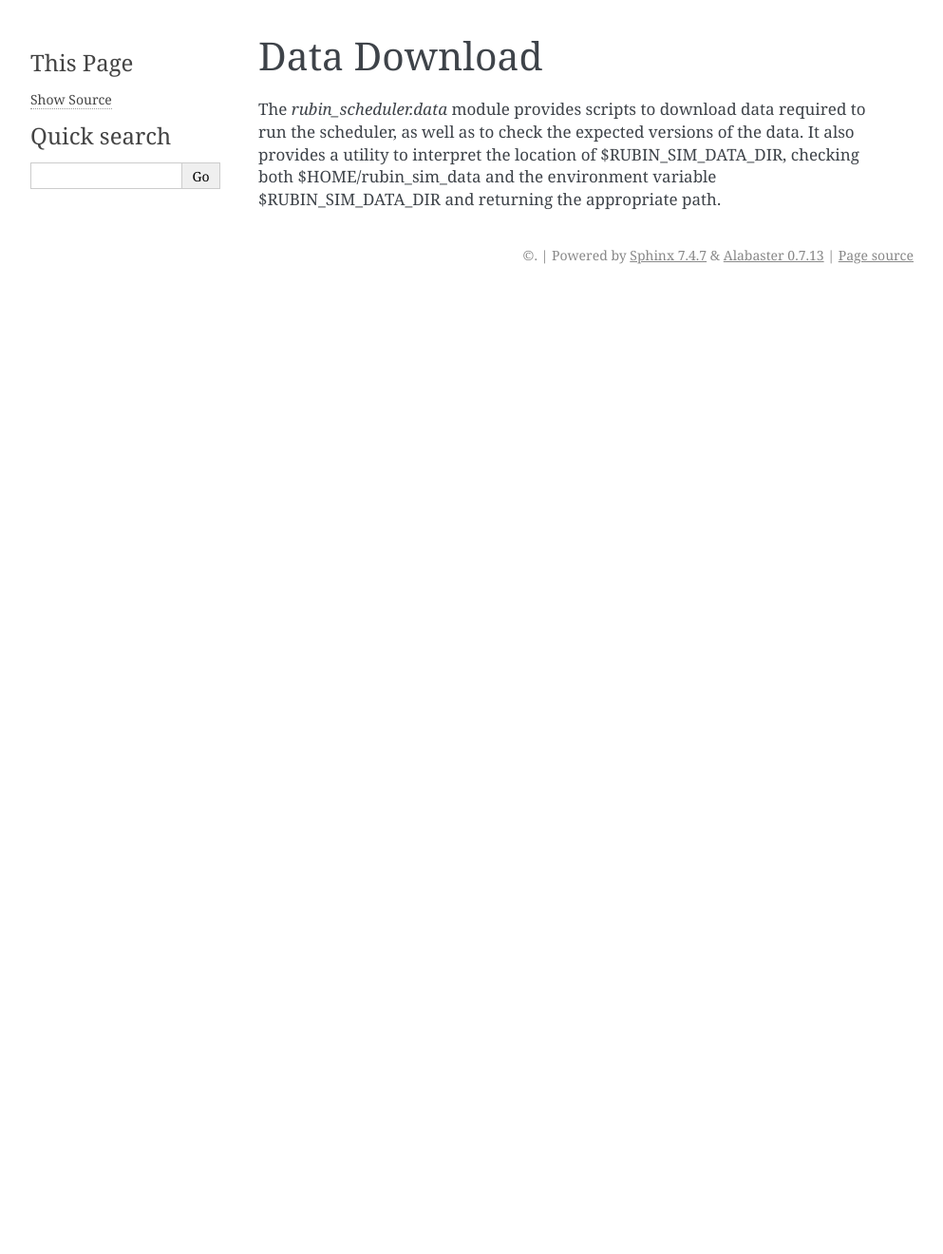
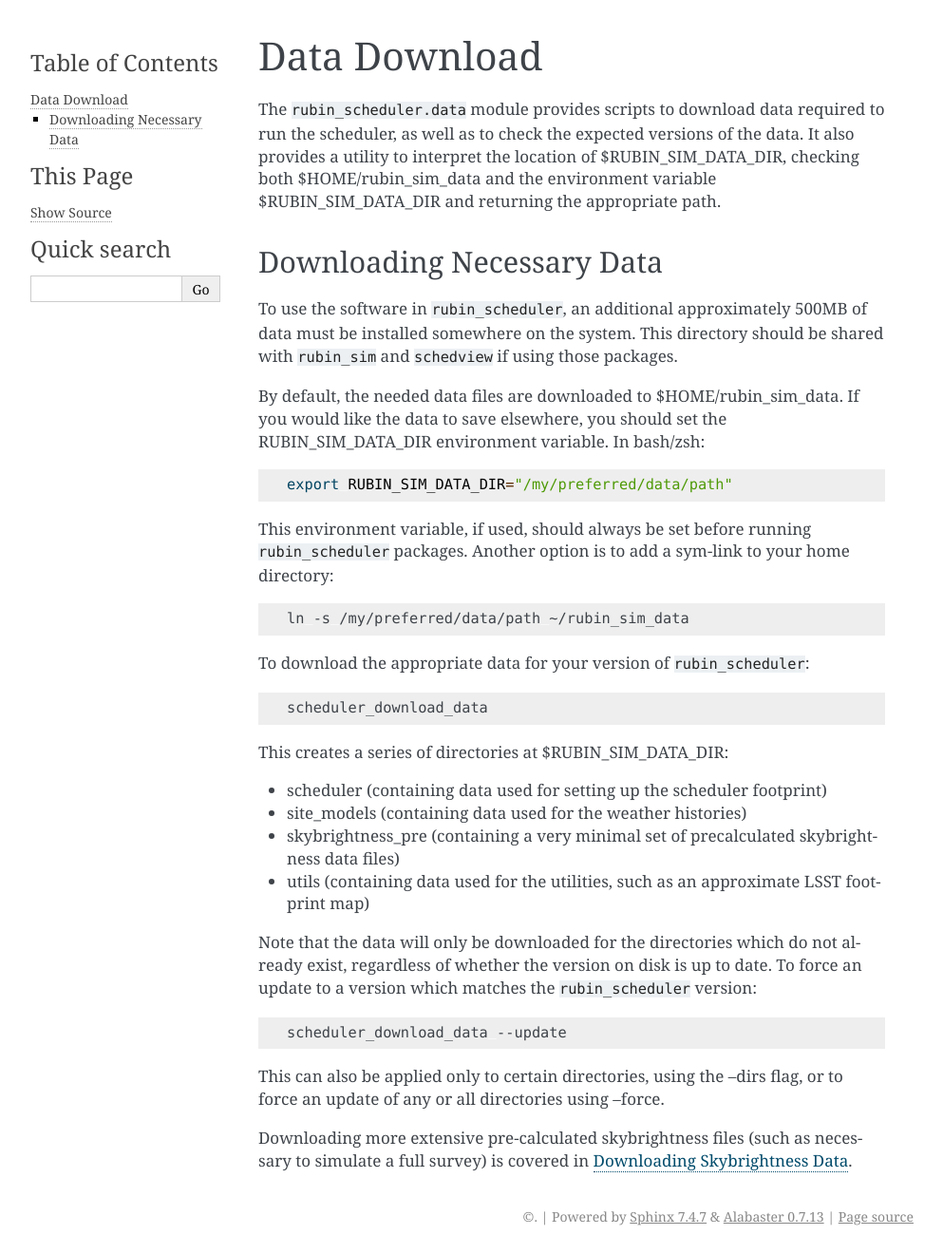
Before and after one commit to lsst/rubin_scheduler, a Sphinx documentation site: the page built from docs/data-download.rst, in a window 1280 px wide. Shown: the whole page at 95% size, without its empty margins (148-1141 px from the left). Built offline with Sphinx 7.4.7, drawn with Linux system fonts in a browser that asks for light colours; before the commit the page ends 900 px from its top, so only the background shows below that.

Commit message:
Add more detailed download instructions

```diff
--- a/docs/data-download.rst
+++ b/docs/data-download.rst
@@ -6,5 +6,63 @@
 Data Download
 =============
 
-The `rubin_scheduler.data` module provides scripts to download data required to run the scheduler, as well as to check the expected versions of the data.
-It also provides a utility to interpret the location of $RUBIN_SIM_DATA_DIR, checking both $HOME/rubin_sim_data and the environment variable $RUBIN_SIM_DATA_DIR and returning the appropriate path.
+The ``rubin_scheduler.data`` module provides scripts to download data
+required to run the scheduler, as well as to check the expected
+versions of the data.
+It also provides a utility to interpret the location of
+$RUBIN_SIM_DATA_DIR, checking both $HOME/rubin_sim_data and the
+environment variable $RUBIN_SIM_DATA_DIR and returning the appropriate path.
+
+
+Downloading Necessary Data
+^^^^^^^^^^^^^^^^^^^^^^^^^^
+
+To use the software in ``rubin_scheduler``, an additional approximately
+500MB of data must be installed somewhere on the system. This directory
+should be shared with ``rubin_sim`` and ``schedview`` if using those packages.
+
+By default, the needed data files are downloaded to $HOME/rubin_sim_data.
+If you would like the data to save elsewhere, you should set the
+RUBIN_SIM_DATA_DIR environment variable.
+In bash/zsh:
+
+.. code-block:: bash
+
+    export RUBIN_SIM_DATA_DIR="/my/preferred/data/path"
+
+This environment variable, if used, should always be set before running
+``rubin_scheduler`` packages. Another option is to add a sym-link to
+your home directory:
+
+.. code-block:: bash
+
+    ln -s /my/preferred/data/path ~/rubin_sim_data
+
+
+To download the appropriate data for your version of ``rubin_scheduler``:
+
+.. code-block:: bash
+
+    scheduler_download_data
+
+This creates a series of directories at $RUBIN_SIM_DATA_DIR:
+
+* scheduler (containing data used for setting up the scheduler footprint)
+* site_models (containing data used for the weather histories)
+* skybrightness_pre (containing a very minimal set of precalculated skybrightness data files)
+* utils (containing data used for the utilities, such as an approximate LSST footprint map)
+
+Note that the data will only be downloaded for the directories which do
+not already exist, regardless of whether the version on disk is up to date.
+To force an update to a version which matches the ``rubin_scheduler`` version:
+
+.. code-block:: bash
+
+    scheduler_download_data --update
+
+This can also be applied only to certain directories, using the --dirs flag,
+or to force an update of any or all directories using --force.
+
+Downloading more extensive pre-calculated skybrightness files (such as
+necessary to simulate a full survey) is covered in
+:ref:`Downloading Skybrightness Data<skybrightness-pre>`.
--- a/docs/index.rst
+++ b/docs/index.rst
@@ -11,6 +11,7 @@ Scheduling and simulating millions of observations for the Rubin C. Observatory'
 .. toctree::
     :maxdepth: 2
 
+    Introduction <introduction>
     Installation <installation>
     User Guide <user-guide>
     API <api>
```
Also changed, not shown: docs/installation.rst (+11 -4 lines), docs/introduction.rst (added, +48 -0 lines), docs/skybrightness-pre.rst (+14 -4 lines).
